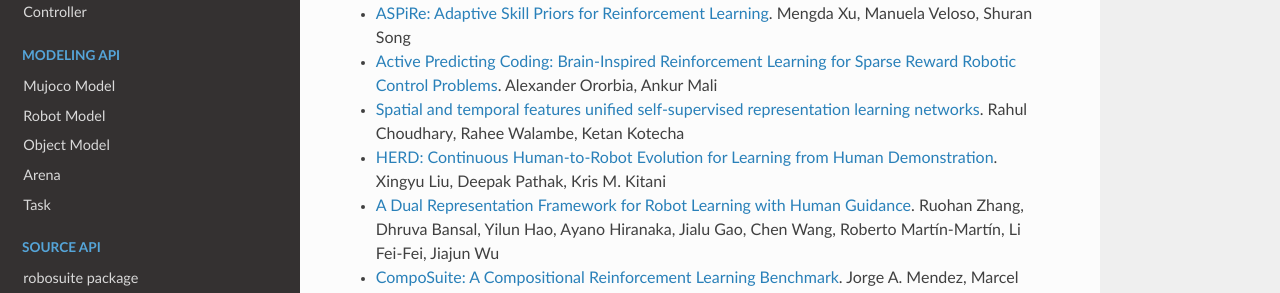
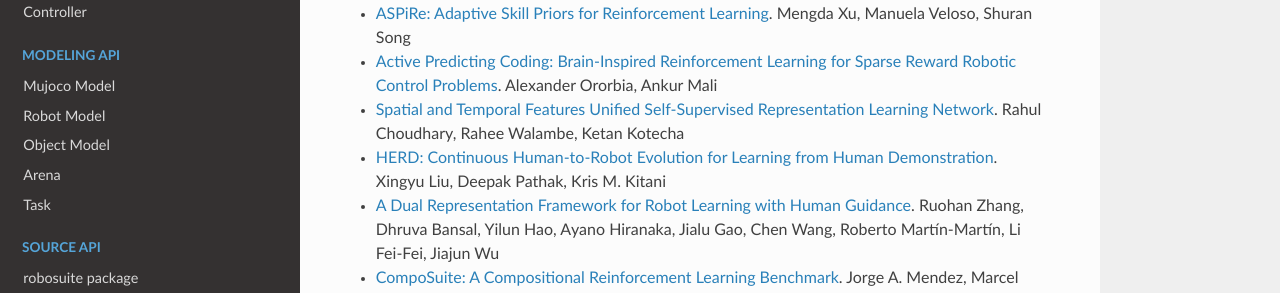
Before and after one commit to ARISE-Initiative/robosuite, a Sphinx documentation site: the page built from docs/references.md, in a window 1280 px wide and 900 px high, scrolled down 368 px. Shown: the part 158-451 px from the top of the window. Built offline with Sphinx 7.4.7 and the Read the Docs theme 2.0.0, drawn with Linux system fonts in a browser that asks for light colours.

Commit message:
capitalize reference title

```diff
--- a/docs/references.md
+++ b/docs/references.md
@@ -11,7 +11,7 @@ A list of references of projects and papers that use **robosuite**. If you would
 - [Monte Carlo Augmented Actor-Critic for Sparse Reward Deep Reinforcement Learning from Suboptimal Demonstrations](https://arxiv.org/abs/2210.07432). Albert Wilcox, Ashwin Balakrishna, Jules Dedieu, Wyame Benslimane, Daniel S. Brown, Ken Goldberg
 - [ASPiRe: Adaptive Skill Priors for Reinforcement Learning](https://arxiv.org/abs/2209.15205). Mengda Xu, Manuela Veloso, Shuran Song
 - [Active Predicting Coding: Brain-Inspired Reinforcement Learning for Sparse Reward Robotic Control Problems](https://arxiv.org/abs/2209.09174). Alexander Ororbia, Ankur Mali
-- [Spatial and temporal features unified self-supervised representation learning networks](https://www.sciencedirect.com/science/article/pii/S0921889022001506). Rahul Choudhary, Rahee Walambe, Ketan Kotecha
+- [Spatial and Temporal Features Unified Self-Supervised Representation Learning Network](https://www.sciencedirect.com/science/article/pii/S0921889022001506). Rahul Choudhary, Rahee Walambe, Ketan Kotecha
 - [HERD: Continuous Human-to-Robot Evolution for Learning from Human Demonstration](https://openreview.net/forum?id=VHia4Cint7). Xingyu Liu, Deepak Pathak, Kris M. Kitani
 - [A Dual Representation Framework for Robot Learning with Human Guidance](https://openreview.net/forum?id=H6rr_CGzV9y). Ruohan Zhang, Dhruva Bansal, Yilun Hao, Ayano Hiranaka, Jialu Gao, Chen Wang, Roberto Martín-Martín, Li Fei-Fei, Jiajun Wu
 - [CompoSuite: A Compositional Reinforcement Learning Benchmark](https://arxiv.org/abs/2207.04136). Jorge A. Mendez, Marcel Hussing, Meghna Gummadi, Eric Eaton
```
